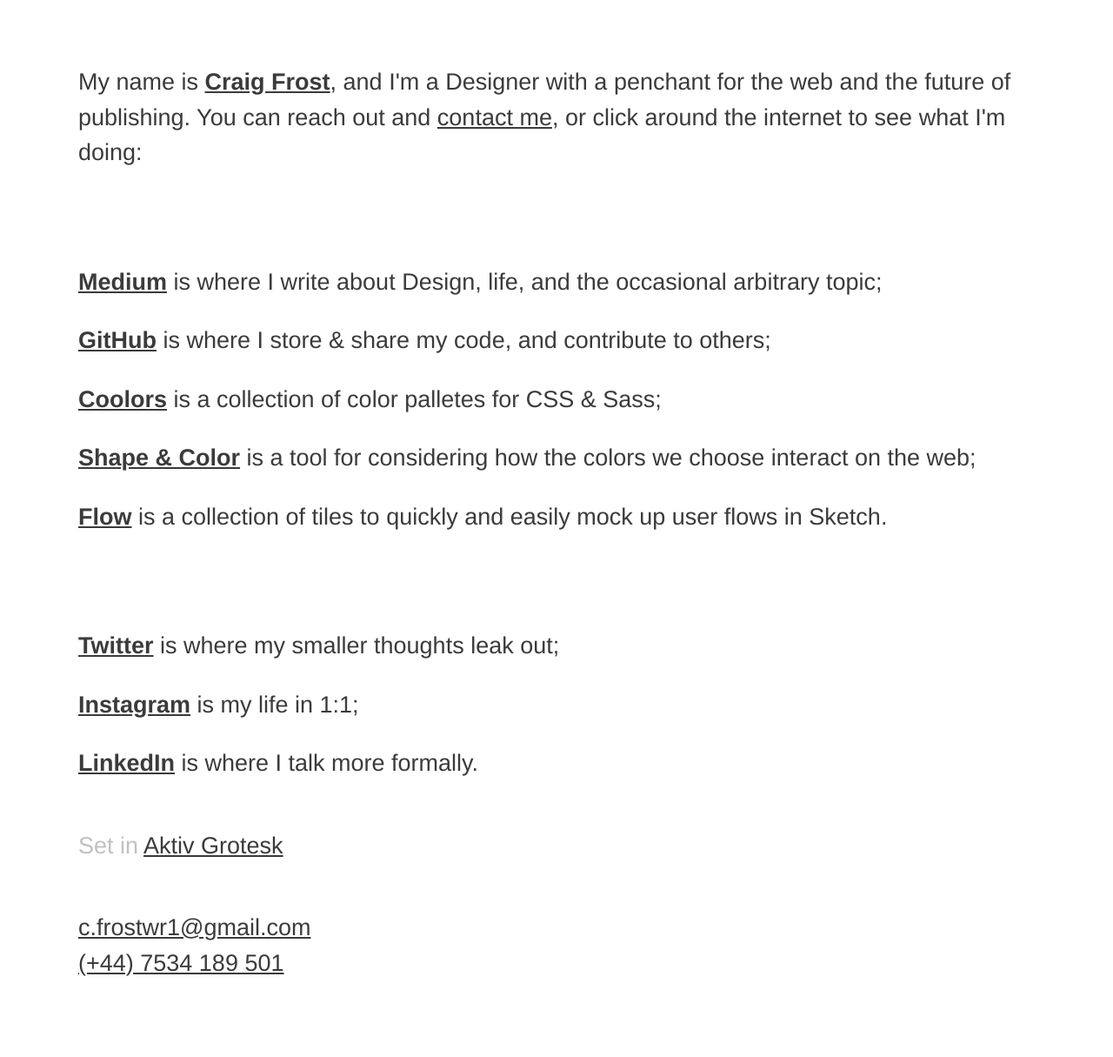
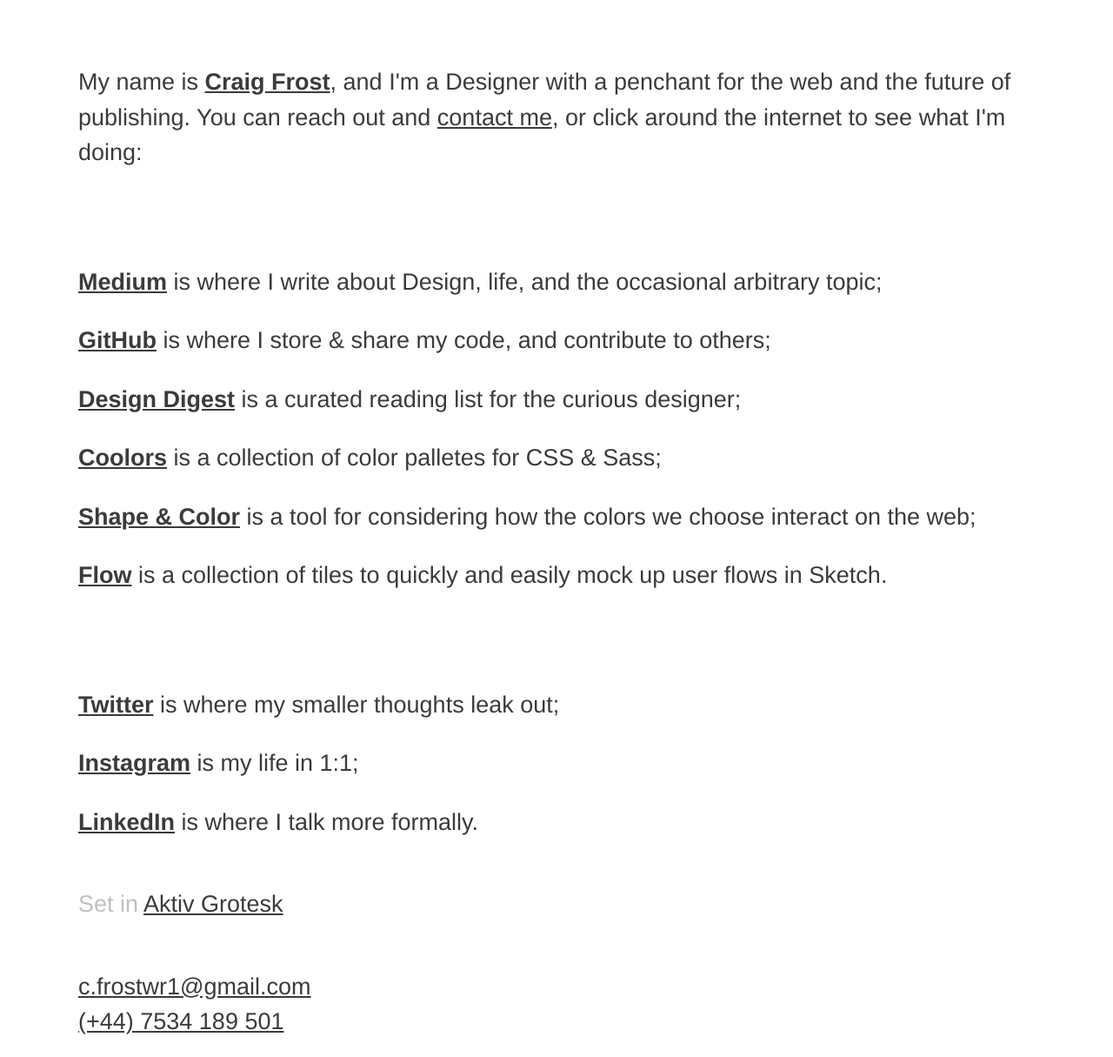
Before and after one commit to craigthomasfrost/cfdesigner.github.io, a Jekyll site: the page built from index.html, in a window 1280 px wide. Shown: the whole page at 87% size. Built offline with Jekyll 4.4.1, drawn with Linux system fonts in a browser that asks for light colours; before the commit the page ends 1147 px from its top, so only the background shows below that.

Commit message:
Add link

```diff
--- a/index.html
+++ b/index.html
@@ -38,6 +38,16 @@
                     <p class="description--portfolio">
 
                     <a href="https://github.com/cfdesigner" target="_blank" class="link--portfolio">GitHub</a> is where I store &amp; share my code, and contribute to others;
+
+                    </p>
+
+                </li>
+
+                <li class="li--portfolio">
+
+                    <p class="description--portfolio">
+
+                    <a href="http://craigfro.st/designdigest/" target="_blank" class="link--portfolio">Design Digest</a> is a curated reading list for the curious designer;
 
                     </p>
 
```
